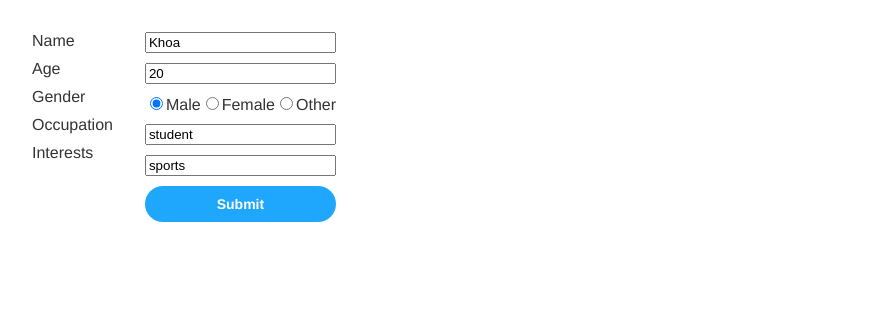
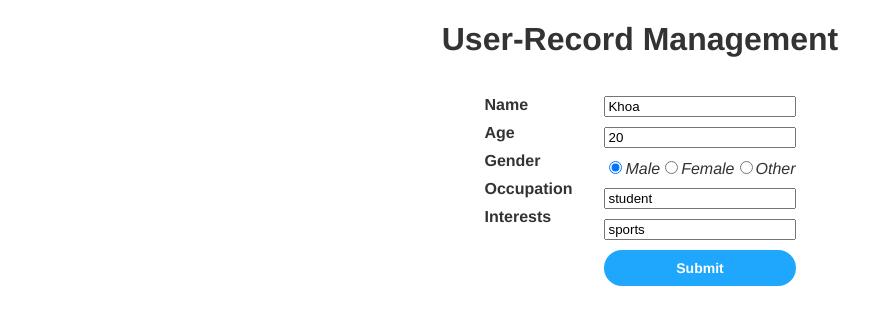
Before and after one commit to tienkhoa16/user-records, a React (Create React App) app: page / in a window 1280 px wide. Shown: the top 324 px of the page, without its empty margins (0-869 px from the left). Built offline with nearby package versions, Linux system fonts and the light colour scheme; a web font is replaced by a local one.

Commit message:
Add style of form

```diff
--- a/src/App.js
+++ b/src/App.js
@@ -12,6 +12,7 @@ function App() {
 
   return (
     <div className="App">
+      <h1>User-Record Management</h1>
       <UserInfoForm field={user}/>
     </div>
   );
--- a/src/components/user-info-form.css
+++ b/src/components/user-info-form.css
@@ -2,6 +2,7 @@
   display: flex;
   flex-direction: row;
   margin: 1em;
+  justify-content: center;
 }
 
 .form-column {
@@ -13,4 +14,9 @@
 
 .form-labels {
   text-align: left;
+  font-weight: bold;
 }
+
+.form-values {
+  font-style: italic;
+}
--- a/src/index.css
+++ b/src/index.css
@@ -21,14 +21,13 @@ body {
   -moz-osx-font-smoothing: grayscale;
 }
 
-h1,
 p,
 label {
   margin: 0;
   padding: 0;
   border: 0;
-  font-weight: normal;
-  font-style: normal;
+  font-weight: normal, bold;
+  font-style: normal, italic;
   font-size: 100%;
   line-height: 1;
   font-family: inherit;
@@ -219,8 +218,7 @@ textarea {
 @font-face {
   font-family: "percolate";
   src: url("./assets/icon/percolate.eot?-5w3um4");
-  src: url("./assets/icon/percolate.eot?#iefix5w3um4")
-      format("embedded-opentype"),
+  src: url("./assets/icon/percolate.eot?#iefix5w3um4") format("embedded-opentype"),
     url("./assets/icon/percolate.woff?5w3um4") format("woff"),
     url("./assets/icon/percolate.ttf?5w3um4") format("truetype"),
     url("./assets/icon/percolate.svg?5w3um4") format("svg");
```
